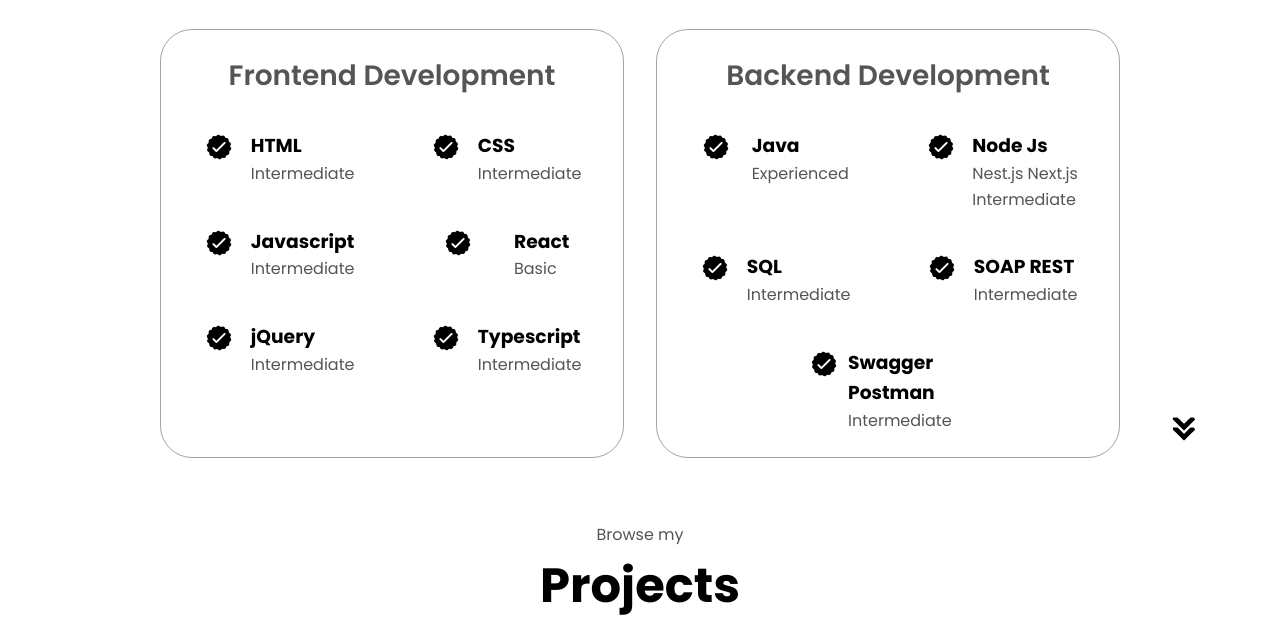
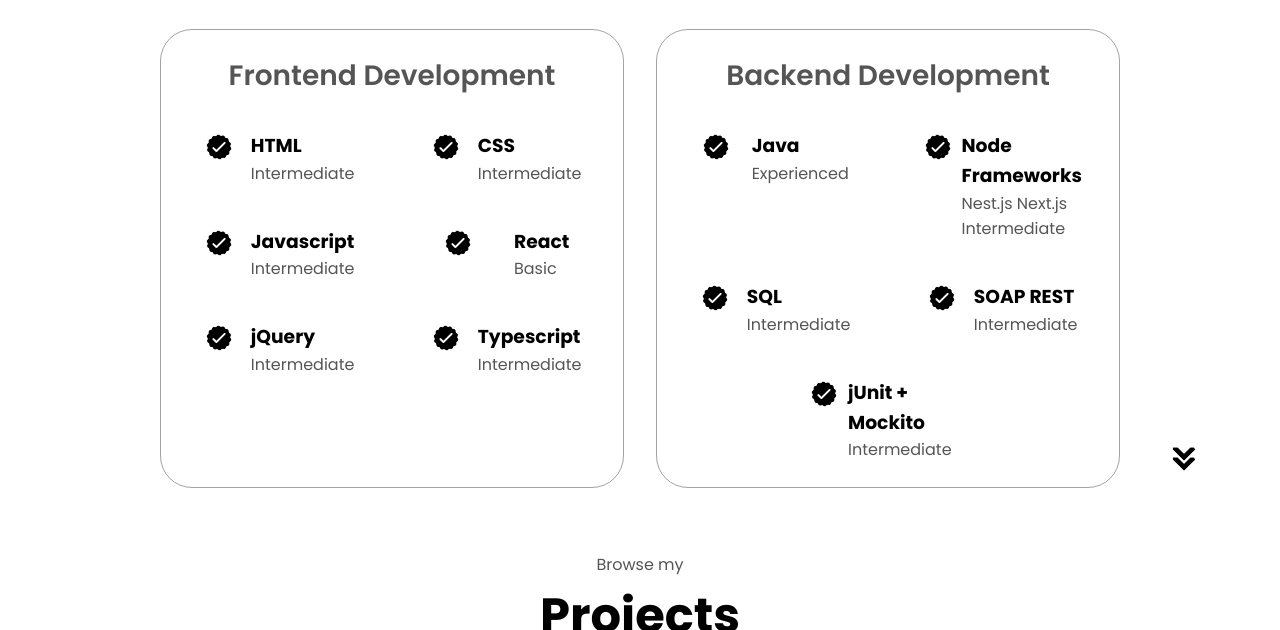
Before and after one commit to DiogoBarrosMartins/portfolio, a plain HTML site: page index.html in a window 1280 px wide. Shown: the part 1703-2333 px from the top of the page. Drawn offline with Linux system fonts and the light colour scheme.

Commit message:
Update index.html

```diff
--- a/index.html
+++ b/index.html
@@ -181,7 +181,7 @@
               <article>
                 <img src="assets/checkmark.png" alt="experience icon" class="icon" />
                 <div>
-                  <h3>Node Js</h3>
+                  <h3>Node Frameworks</h3>
                   <p>Nest.js Next.js</p>
                   <p>Intermediate</p>
                 </div>
@@ -203,7 +203,7 @@
               <article>
                 <img src="assets/checkmark.png" alt="experience icon" class="icon" />
                 <div>
-                  <h3>Swagger Postman</h3>
+                  <h3>jUnit + Mockito</h3>
                   <p>Intermediate</p>
                 </div>
               </article>
```
